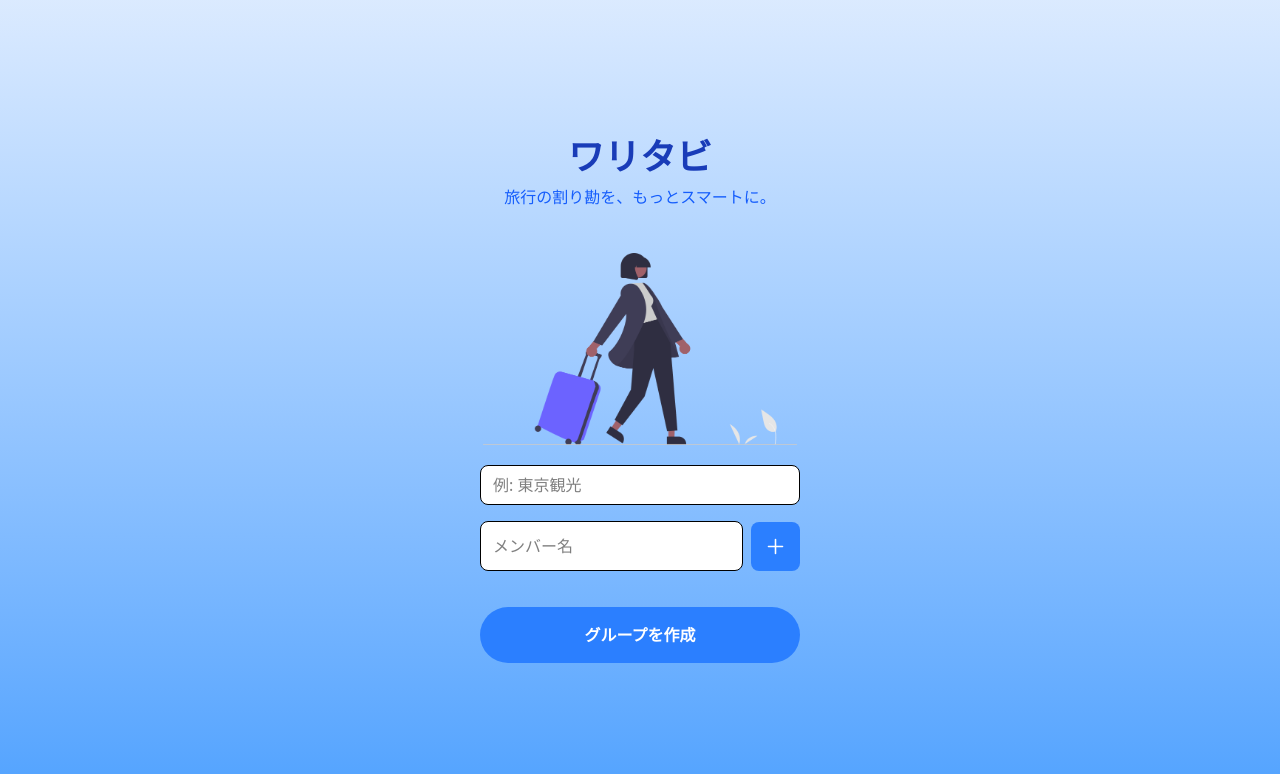
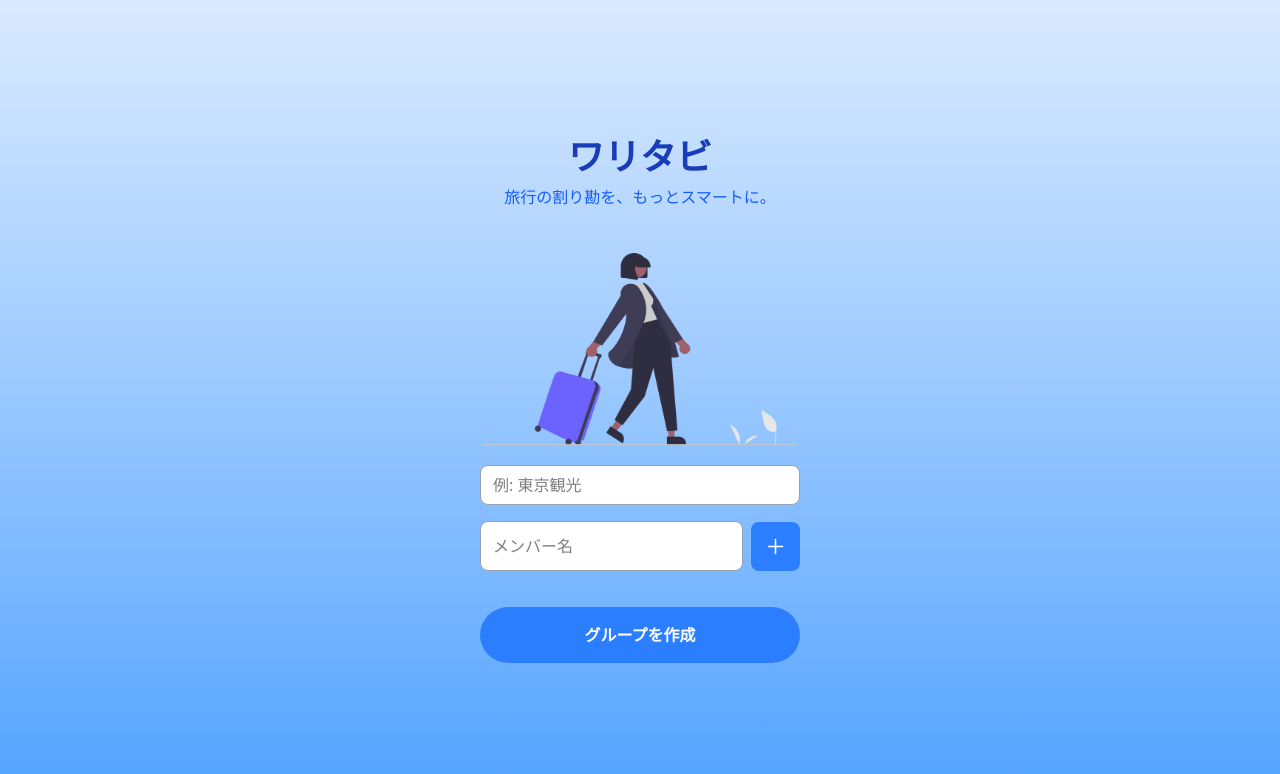
Before and after one commit to Hideto6/separate_check_w, a Next.js app: page / in a window 1280 px wide. Shown: the top 774 px of the page. Built offline with nearby package versions, Linux system fonts and the light colour scheme.

Commit message:
HomePage編集

```diff
--- a/src/app/page.tsx
+++ b/src/app/page.tsx
@@ -62,7 +62,7 @@ export default function HomePage() {
         placeholder="例: 東京観光"
         value={groupName}
         onChange={(e) => setGroupName(e.target.value)}
-        className="bg-white rounded-lg p-3 mb-4 w-80 h-10 border"
+        className="bg-white rounded-lg p-3 mb-4 w-80 h-10 border border-gray-400 focus:outline-none focus:ring-2 focus:ring-blue-500 transition-colors"
       />
       <div className="flex items-center mb-3 w-80">
         <input
@@ -71,7 +71,7 @@ export default function HomePage() {
           value={memberName}
           onChange={(e) => setMemberName(e.target.value)}
           onKeyDown={(e) => e.key === "Enter" && addMember()}
-          className="flex-1 bg-white rounded-lg p-3 mr-2 border"
+          className="flex-1 bg-white rounded-lg p-3 mr-2 border border-gray-400 focus:outline-none focus:ring-2 focus:ring-blue-500 transition-colors"
         />
         <button
           onClick={addMember}
@@ -84,12 +84,12 @@ export default function HomePage() {
         {members.map((name) => (
           <span
             key={name}
-            className="flex items-center bg-blue-100 rounded-2xl p-2"
+            className="flex items-center border border-blue-300 bg-blue-50 rounded-2xl px-3 py-2 shadow-sm hover:shadow-md transition-shadow"
           >
             {name}
             <button
               onClick={() => deleteMember(name)}
-              className=" w-6 h-6 flex items-center ml-1 justify-center text-red-500 font-bold rounded-full hover:bg-red-500 hover:text-white active:bg-red-500 active:text-white transition-colors"
+              className=" w-6 h-6 flex items-center ml-2 justify-center text-red-500 font-bold rounded-full hover:bg-red-500 hover:text-white active:bg-red-600 active:text-white transition-colors"
             >
               <IoCloseSharp size={20} />
             </button>
```
